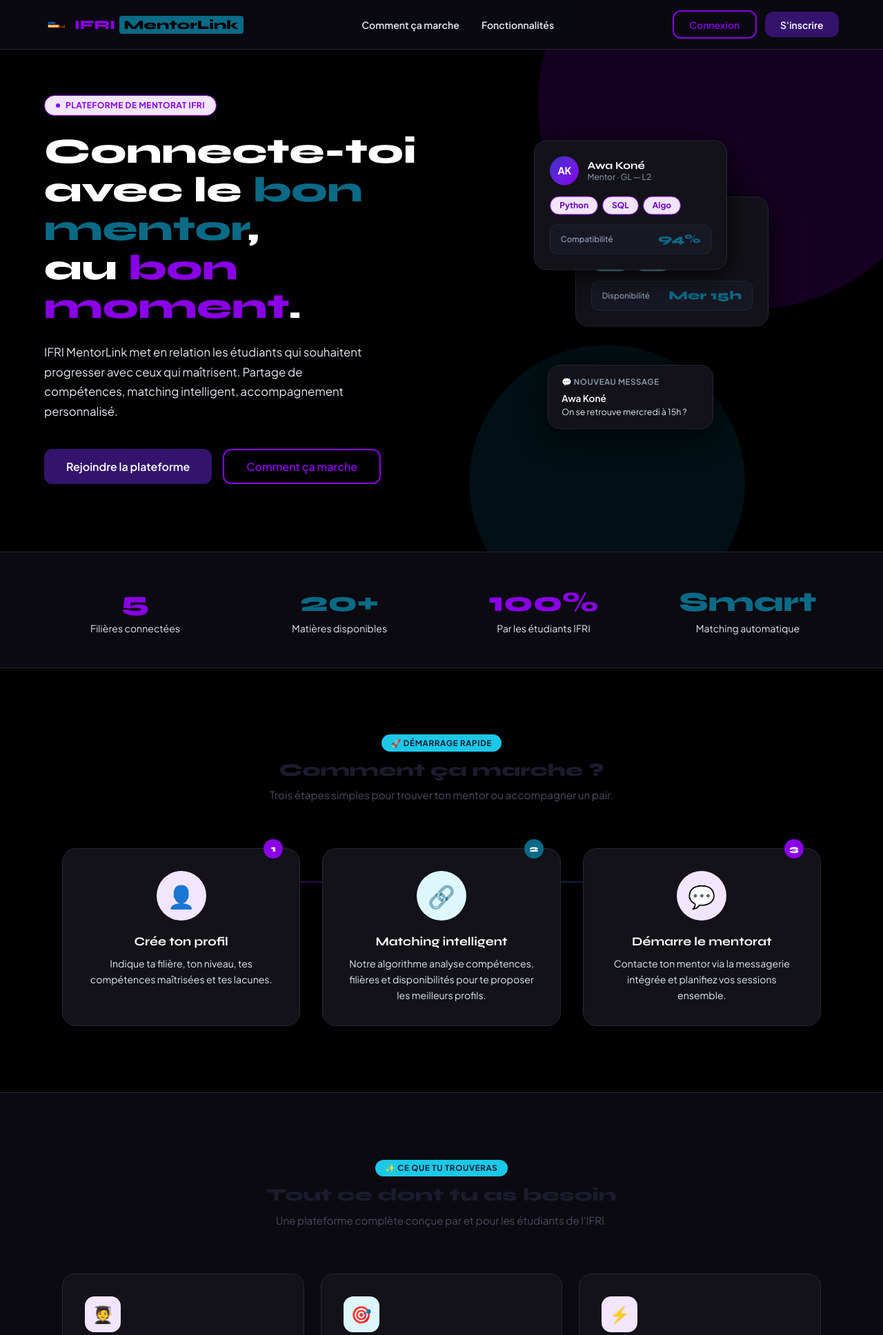
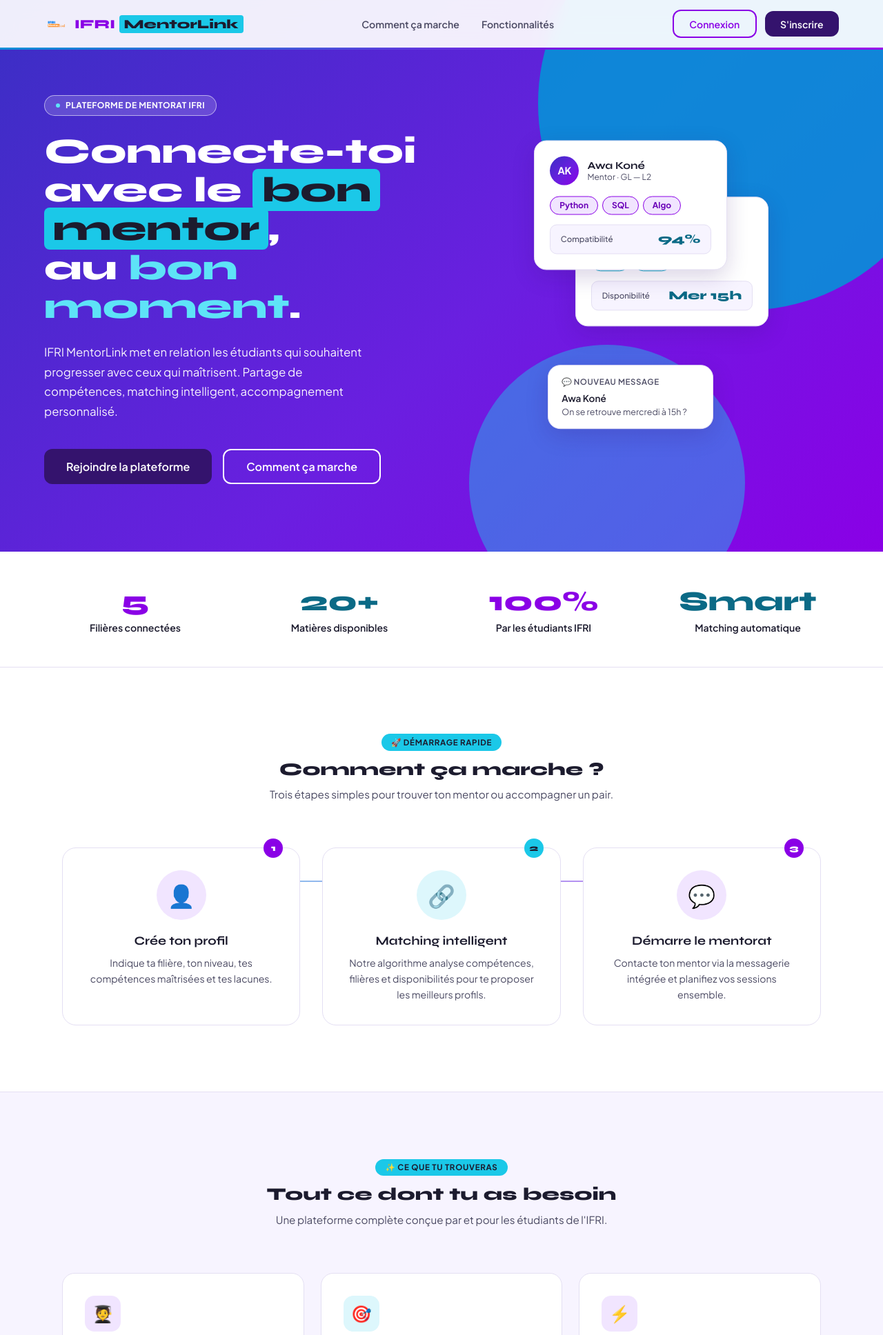
Before and after one commit to Amen-pixel/IFRI-MentorLink, a Flask app: page / in a window 1280 px wide. Shown: the top 1936 px of the page at 69% size. Run offline with Flask 3, Linux system fonts and the light colour scheme; some libraries are stand-ins or nearby versions.

Commit message:
Refactor styles in index.html for theming
Updated styles and colors for various elements in index.html to use CSS variables for better theming and consistency.

```diff
--- a/templates/index.html
+++ b/templates/index.html
@@ -8,16 +8,16 @@
   <link href="https://fonts.googleapis.com/css2?family=Syne:wght@400;600;700;800&family=Plus+Jakarta+Sans:wght@400;500;600;700&display=swap" rel="stylesheet"/>
   <link rel="stylesheet" href="{{ url_for('static', filename='css/main.css') }}"/>
   <style>
-    body { background: #000000; color: #FFFFFF; overflow-x: hidden; }
+    body { background: var(--bg-main); color: var(--text-main); overflow-x: hidden; }
 
     /* ── NAVBAR ── */
     .landing-nav {
       position: fixed; top: 0; left: 0; right: 0; z-index: 100;
       display: flex; align-items: center; justify-content: space-between;
       padding: 0 5%; height: 72px;
-      background: rgba(10, 10, 16, 0.95);
+      background: rgba(255, 255, 255, 0.92);
       backdrop-filter: blur(12px);
-      border-bottom: 1.5px solid #282838;
+      border-bottom: 3px solid transparent; border-image: var(--gradient) 1;
     }
     .nav-logo {
       display: flex; align-items: center; gap: 0.5rem;
@@ -25,10 +25,10 @@
     }
     .nav-logo img { height: 36px; }
     .nav-logo .ifri   { color: var(--blue); }
-    .nav-logo .mentor { color: #000000; background: var(--orange); padding: 2px 7px; border-radius: 4px; font-weight: 800; }
+    .nav-logo .mentor { color: var(--text-main); background: var(--cyan); padding: 2px 7px; border-radius: 4px; font-weight: 800; }
     .nav-links { display: flex; gap: 2rem; list-style: none; }
-    .nav-links a { font-size: 0.88rem; font-weight: 600; color: #E2E8F0; transition: color var(--transition); }
-    .nav-links a:hover { color: var(--lime); }
+    .nav-links a { font-size: 0.88rem; font-weight: 600; color: var(--text-soft); transition: color var(--transition); }
+    .nav-links a:hover { color: var(--blue); }
     .nav-actions { display: flex; gap: 0.75rem; align-items: center; }
 
     /* ── HERO ── */
@@ -37,14 +37,14 @@
       display: flex; align-items: center;
       padding: 100px 5% 60px;
       position: relative; overflow: hidden;
-      background: #000000;
+      background: var(--gradient-dark);
     }
     .hero-bg-circle {
       position: absolute; border-radius: 50%;
       opacity: 0.15; pointer-events: none;
     }
-    .c1 { width: 600px; height: 600px; background: var(--blue); top: -150px; right: -100px; }
-    .c2 { width: 400px; height: 400px; background: var(--orange); bottom: -100px; right: 200px; }
+    .c1 { width: 600px; height: 600px; background: var(--sky); opacity: 0.85; top: -150px; right: -100px; }
+    .c2 { width: 400px; height: 400px; background: var(--cyan); opacity: 0.45; bottom: -100px; right: 200px; }
 
     .hero-grid {
       display: grid; grid-template-columns: 1fr 1fr;
@@ -53,13 +53,13 @@
     }
     .hero-badge {
       display: inline-flex; align-items: center; gap: 0.5rem;
-      background: var(--blue-light); color: var(--blue);
-      border: 1px solid var(--blue);
+      background: rgba(255, 255, 255, 0.16); color: #FFFFFF;
+      border: 1px solid rgba(255, 255, 255, 0.55);
       font-size: 0.75rem; font-weight: 700;
       padding: 0.4rem 1rem; border-radius: 999px;
       margin-bottom: 1.5rem; letter-spacing: 0.04em; text-transform: uppercase;
     }
-    .hero-badge span { width: 6px; height: 6px; background: var(--blue); border-radius: 50%; }
+    .hero-badge span { width: 6px; height: 6px; background: var(--cyan-bright); border-radius: 50%; }
     .hero-title {
       font-family: 'Syne', sans-serif;
       font-size: clamp(2.2rem, 4vw, 3.4rem);
@@ -67,21 +67,23 @@
       margin-bottom: 1.5rem;
       color: #FFFFFF;
     }
-    .hero-title .accent-blue   { color: var(--blue); }
-    .hero-title .accent-orange { color: var(--orange); }
-    .hero-sub { font-size: 1.05rem; color: #E2E8F0; line-height: 1.7; margin-bottom: 2.5rem; max-width: 480px; }
+    .hero-title .accent-blue   { color: var(--cyan-bright); }
+    .hero-title .accent-orange { background: var(--cyan); color: var(--text-main); padding: 0 0.25em; border-radius: 8px; -webkit-box-decoration-break: clone; box-decoration-break: clone; }
+    .hero-sub { font-size: 1.05rem; color: rgba(255, 255, 255, 0.94); line-height: 1.7; margin-bottom: 2.5rem; max-width: 480px; }
     .hero-cta { display: flex; gap: 1rem; flex-wrap: wrap; }
+    .hero-cta .btn-outline { border-color: #FFFFFF; color: #FFFFFF; }
+    .hero-cta .btn-outline:hover { background: #FFFFFF; color: var(--violet); }
 
     /* ── FLOATING CARDS ── */
     .hero-visual { position: relative; display: flex; justify-content: center; align-items: center; }
     .cards-stack { position: relative; width: 340px; height: 420px; }
     .mentor-card {
-      position: absolute; background: #121218;
-      border: 1.5px solid #282838;
+      position: absolute; background: #FFFFFF;
+      border: 1.5px solid var(--border-color);
       border-radius: 18px; padding: 1.4rem;
-      box-shadow: 0 8px 40px rgba(0, 0, 0, 0.8);
+      box-shadow: var(--shadow-lg);
       width: 280px; animation: float 4s ease-in-out infinite;
-      color: #FFFFFF;
+      color: var(--text-main);
     }
     .mentor-card:nth-child(1) { top: 0; left: 0; animation-delay: 0s; z-index: 3; }
     .mentor-card:nth-child(2) { top: 80px; right: 0; animation-delay: 1.5s; z-index: 2; }
@@ -89,29 +91,29 @@
     @keyframes float { 0%,100%{transform:translateY(0)} 50%{transform:translateY(-8px)} }
 
     .card-header { display: flex; align-items: center; gap: 0.75rem; margin-bottom: 1rem; }
-    .card-name { font-family: 'Syne', sans-serif; font-weight: 700; font-size: 0.95rem; color: #FFFFFF; }
-    .card-role { font-size: 0.75rem; color: #94A3B8; }
+    .card-name { font-family: 'Syne', sans-serif; font-weight: 700; font-size: 0.95rem; color: var(--text-main); }
+    .card-role { font-size: 0.75rem; color: var(--text-soft); }
     .card-tags { display: flex; flex-wrap: wrap; gap: 0.4rem; margin-bottom: 0.9rem; }
     .match-score {
       display: flex; align-items: center; justify-content: space-between;
-      background: #181824; border-radius: 10px; padding: 0.6rem 0.9rem;
-      border: 1px solid #282838;
+      background: var(--bg-card-flat); border-radius: 10px; padding: 0.6rem 0.9rem;
+      border: 1px solid var(--border-color);
     }
-    .score-lbl { font-size: 0.72rem; color: #94A3B8; font-weight: 500; }
+    .score-lbl { font-size: 0.72rem; color: var(--text-soft); font-weight: 500; }
     .score-val { font-family: 'Syne', sans-serif; font-weight: 800; font-size: 1.1rem; color: var(--orange); }
 
     /* ── STATS ── */
-    .stats-section { background: #0a0a10; padding: 3rem 5%; border-top: 1px solid #282838; border-bottom: 1px solid #282838; }
+    .stats-section { background: #FFFFFF; padding: 3rem 5%; border-bottom: 1px solid var(--border-color); }
     .stats-inner {
       max-width: 1200px; margin: 0 auto;
       display: grid; grid-template-columns: repeat(4,1fr); gap: 2rem; text-align: center;
     }
     .stat-num-hero { font-family: 'Syne', sans-serif; font-size: 2.5rem; font-weight: 800; color: var(--blue); }
-    .stat-num-hero.orange { color: var(--orange); }
-    .stat-lbl { font-size: 0.88rem; color: #E2E8F0; margin-top: 0.3rem; }
+    .stat-num-hero.orange { color: var(--cyan-ink); }
+    .stat-lbl { font-size: 0.88rem; color: var(--text-main); font-weight: 600; margin-top: 0.3rem; }
 
     /* ── HOW IT WORKS ── */
-    .how-section { padding: 6rem 5%; background: #000000; }
+    .how-section { padding: 6rem 5%; background: var(--bg-main); }
     .section-header { text-align: center; max-width: 600px; margin: 0 auto 4rem; }
     .steps {
       max-width: 1100px; margin: 0 auto;
@@ -120,15 +122,15 @@
     .steps::before {
       content: ''; position: absolute;
       top: 48px; left: 16%; right: 16%; height: 2px;
-      background: linear-gradient(90deg, var(--blue), var(--orange)); opacity: 0.4;
+      background: linear-gradient(90deg, var(--sky), var(--violet)); opacity: 0.5;
     }
     .step {
-      background: #121218; border: 1.5px solid #282838;
+      background: #FFFFFF; border: 1.5px solid var(--border-color);
       border-radius: var(--radius-lg); padding: 2rem 1.75rem; text-align: center;
       transition: transform 0.3s, box-shadow 0.3s; position: relative;
-      color: #FFFFFF;
+      color: var(--text-main);
     }
-    .step:hover { transform: translateY(-6px); box-shadow: 0 8px 30px rgba(0,0,0,0.8); border-color: var(--blue); }
+    .step:hover { transform: translateY(-6px); box-shadow: var(--shadow-lg); border-color: var(--violet); }
     .step-icon { width: 72px; height: 72px; border-radius: 50%; display: flex; align-items: center; justify-content: center; margin: 0 auto 1.25rem; font-size: 2rem; }
     .step-num {
       position: absolute; top: -14px; right: 1.5rem;
@@ -136,60 +138,60 @@
       display: flex; align-items: center; justify-content: center;
       font-family: 'Syne', sans-serif; font-weight: 800; font-size: 0.8rem; color: #FFFFFF;
     }
-    .step-title { font-family: 'Syne', sans-serif; font-weight: 700; font-size: 1.1rem; margin-bottom: 0.6rem; color: #FFFFFF; }
-    .step-desc { font-size: 0.88rem; color: #E2E8F0; line-height: 1.65; }
+    .step-title { font-family: 'Syne', sans-serif; font-weight: 700; font-size: 1.1rem; margin-bottom: 0.6rem; color: var(--text-main); }
+    .step-desc { font-size: 0.88rem; color: var(--text-soft); line-height: 1.65; }
 
     /* ── FEATURES ── */
-    .features-section { padding: 6rem 5%; background: #0a0a10; border-top: 1px solid #282838; }
+    .features-section { padding: 6rem 5%; background: var(--bg-card-flat); border-top: 1px solid var(--border-color); }
     .features-grid {
       max-width: 1100px; margin: 0 auto;
       display: grid; grid-template-columns: repeat(3,1fr); gap: 1.5rem;
     }
     .feature-card {
-      background: #121218; border-radius: 18px; padding: 2rem;
-      border: 1.5px solid #282838;
+      background: var(--bg-main); border-radius: 18px; padding: 2rem;
+      border: 1.5px solid var(--border-color);
       transition: transform 0.3s, box-shadow 0.3s;
-      color: #FFFFFF;
+      color: var(--text-main);
     }
-    .feature-card:hover { transform: translateY(-4px); box-shadow: 0 8px 30px rgba(0,0,0,0.8); border-color: var(--lime); }
+    .feature-card:hover { transform: translateY(-4px); box-shadow: var(--shadow-lg); border-color: var(--cyan-edge); }
     .feature-icon { width: 52px; height: 52px; border-radius: 14px; display: flex; align-items: center; justify-content: center; font-size: 1.5rem; margin-bottom: 1.1rem; }
-    .feature-title { font-family: 'Syne', sans-serif; font-weight: 700; font-size: 1rem; margin-bottom: 0.5rem; color: #FFFFFF; }
-    .feature-desc { font-size: 0.85rem; color: #E2E8F0; line-height: 1.65; }
+    .feature-title { font-family: 'Syne', sans-serif; font-weight: 700; font-size: 1rem; margin-bottom: 0.5rem; color: var(--text-main); }
+    .feature-desc { font-size: 0.85rem; color: var(--text-soft); line-height: 1.65; }
 
     /* ── CTA ── */
     .cta-banner {
       margin: 4rem 5%; border-radius: 28px;
-      background: linear-gradient(135deg, var(--blue) 0%, #004499 100%);
+      background: var(--gradient-dark);
       padding: 4rem 5%;
       display: flex; align-items: center; justify-content: space-between; gap: 2rem;
       position: relative; overflow: hidden;
-      border: 1px solid #282838;
+      box-shadow: var(--shadow-lg);
     }
     .cta-banner::after {
       content: ''; position: absolute; right: -80px; top: -80px;
       width: 320px; height: 320px; border-radius: 50%;
-      background: var(--orange); opacity: 0.25;
+      background: var(--cyan); opacity: 0.4;
     }
     .cta-text { position: relative; z-index: 1; }
     .cta-title { font-family: 'Syne', sans-serif; font-size: clamp(1.6rem, 2.5vw, 2.2rem); font-weight: 800; color: #FFFFFF; margin-bottom: 0.5rem; }
     .cta-sub { color: rgba(255, 255, 255, 0.85); font-size: 0.95rem; }
     .cta-actions { display: flex; gap: 1rem; flex-shrink: 0; position: relative; z-index: 1; }
-    .btn-white { background: #FFFFFF; color: #000000; font-weight: 700; }
-    .btn-white:hover { background: var(--lime); color: #000000; }
+    .btn-white { background: #FFFFFF; color: var(--blue-dark); font-weight: 700; }
+    .btn-white:hover { background: var(--cyan); color: var(--text-main); }
     .btn-outline-white { background: transparent; border: 2px solid #FFFFFF; color: #FFFFFF; font-weight: 600; }
-    .btn-outline-white:hover { border-color: var(--lime); color: var(--lime); background: rgba(255,255,255,0.05); }
+    .btn-outline-white:hover { border-color: #FFFFFF; color: var(--blue-dark); background: #FFFFFF; }
 
     /* ── FOOTER ── */
-    footer { background: #0a0a10; padding: 3rem 5% 2rem; color: #94A3B8; border-top: 1px solid #282838; }
+    footer { background: var(--text-main); padding: 3rem 5% 2rem; color: #B4B1CC; border-top: 4px solid transparent; border-image: var(--gradient) 1; }
     .footer-inner {
       max-width: 1200px; margin: 0 auto;
       display: flex; align-items: center; justify-content: space-between; flex-wrap: wrap; gap: 1rem;
-      padding-bottom: 2rem; border-bottom: 1px solid #282838; margin-bottom: 1.5rem;
+      padding-bottom: 2rem; border-bottom: 1px solid rgba(255, 255, 255, 0.14); margin-bottom: 1.5rem;
     }
     .footer-links { display: flex; gap: 2rem; }
-    .footer-links a { color: #E2E8F0; font-size: 0.85rem; transition: color var(--transition); }
-    .footer-links a:hover { color: var(--lime); }
-    .footer-bottom { max-width: 1200px; margin: 0 auto; font-size: 0.8rem; text-align: center; color: #94A3B8; }
+    .footer-links a { color: #E8E6F5; font-size: 0.85rem; transition: color var(--transition); }
+    .footer-links a:hover { color: var(--cyan-bright); }
+    .footer-bottom { max-width: 1200px; margin: 0 auto; font-size: 0.8rem; text-align: center; color: #B4B1CC; }
 
     /* ── FADE IN ── */
     .fade-in { opacity: 0; transform: translateY(24px); transition: opacity 0.7s ease, transform 0.7s ease; }
@@ -279,9 +281,9 @@
           </div>
         </div>
         <div class="mentor-card">
-          <div style="font-size:0.72rem;color:#94A3B8;font-weight:600;margin-bottom:0.5rem;text-transform:uppercase;letter-spacing:0.05em;">💬 Nouveau message</div>
-          <div style="font-size:0.85rem;font-weight:600;color:#FFFFFF;">Awa Koné</div>
-          <div style="font-size:0.78rem;color:#E2E8F0;margin-top:0.2rem;">On se retrouve mercredi à 15h ?</div>
+          <div style="font-size:0.72rem;color:var(--text-soft);font-weight:600;margin-bottom:0.5rem;text-transform:uppercase;letter-spacing:0.05em;">💬 Nouveau message</div>
+          <div style="font-size:0.85rem;font-weight:600;color:var(--text-main);">Awa Koné</div>
+          <div style="font-size:0.78rem;color:var(--text-soft);margin-top:0.2rem;">On se retrouve mercredi à 15h ?</div>
         </div>
       </div>
     </div>
@@ -313,7 +315,7 @@
       <p class="step-desc">Indique ta filière, ton niveau, tes compétences maîtrisées et tes lacunes.</p>
     </div>
     <div class="step fade-in" style="transition-delay:0.15s">
-      <span class="step-num" style="background:var(--orange)">2</span>
+      <span class="step-num" style="background:var(--cyan);color:var(--text-main)">2</span>
       <div class="step-icon" style="background:var(--orange-light)">🔗</div>
       <div class="step-title">Matching intelligent</div>
       <p class="step-desc">Notre algorithme analyse compétences, filières et disponibilités pour te proposer les meilleurs profils.</p>
@@ -360,7 +362,7 @@
 <footer>
   <div class="footer-inner">
     <div class="nav-logo" style="font-family:'Syne',sans-serif;font-weight:800;font-size:1.1rem;">
-      <span class="ifri" style="color:var(--blue)">IFRI</span>&nbsp;<span style="color:var(--orange)">MentorLink</span>
+      <span class="ifri" style="color:#FFFFFF">IFRI</span>&nbsp;<span style="color:var(--cyan-bright)">MentorLink</span>
     </div>
     <div class="footer-links">
       <a href="#comment">Comment ça marche</a>
```
